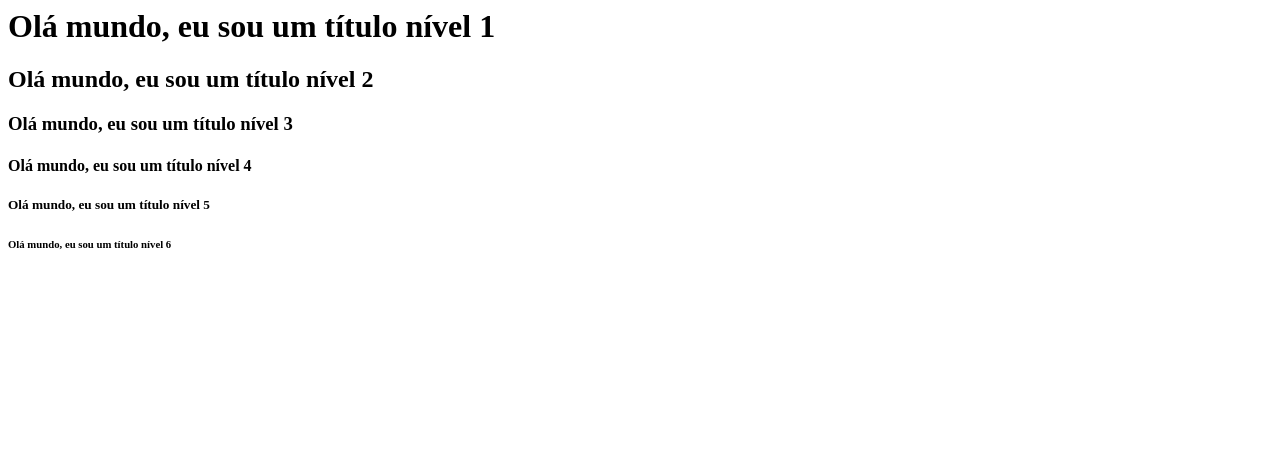
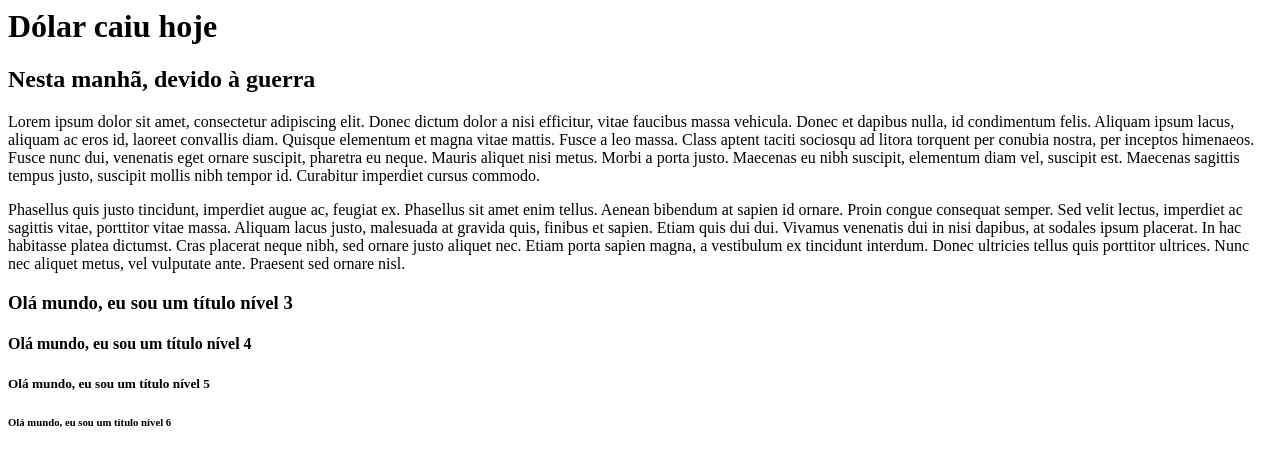
Before and after one commit to Cleyton-Souza/meuprimeirorepositorio, a plain HTML site: page index.html in a window 1280 px wide. Drawn offline with Linux system fonts and the light colour scheme.

Commit message:
Coloquei título e uma notícia

```diff
--- a/index.html
+++ b/index.html
@@ -1,6 +1,11 @@
 
-<h1> Olá mundo, eu sou um título nível 1 </h1>
-<h2> Olá mundo, eu sou um título nível 2 </h2>
+<h1> Dólar caiu hoje </h1>
+<h2> Nesta manhã, devido à guerra </h2>
+<p>Lorem ipsum dolor sit amet, consectetur adipiscing elit. Donec dictum dolor a nisi efficitur, vitae faucibus massa vehicula. Donec et dapibus nulla, id condimentum felis. Aliquam ipsum lacus, aliquam ac eros id, laoreet convallis diam. Quisque elementum et magna vitae mattis. Fusce a leo massa. Class aptent taciti sociosqu ad litora torquent per conubia nostra, per inceptos himenaeos. Fusce nunc dui, venenatis eget ornare suscipit, pharetra eu neque. Mauris aliquet nisi metus. Morbi a porta justo. Maecenas eu nibh suscipit, elementum diam vel, suscipit est. Maecenas sagittis tempus justo, suscipit mollis nibh tempor id. Curabitur imperdiet cursus commodo.</p>
+
+<p>Phasellus quis justo tincidunt, imperdiet augue ac, feugiat ex. Phasellus sit amet enim tellus. Aenean bibendum at sapien id ornare. Proin congue consequat semper. Sed velit lectus, imperdiet ac sagittis vitae, porttitor vitae massa. Aliquam lacus justo, malesuada at gravida quis, finibus et sapien. Etiam quis dui dui. Vivamus venenatis dui in nisi dapibus, at sodales ipsum placerat. In hac habitasse platea dictumst. Cras placerat neque nibh, sed ornare justo aliquet nec. Etiam porta sapien magna, a vestibulum ex tincidunt interdum. Donec ultricies tellus quis porttitor ultrices. Nunc nec aliquet metus, vel vulputate ante. Praesent sed ornare nisl.</p>
+
+
 <h3> Olá mundo, eu sou um título nível 3 </h3>
 <h4> Olá mundo, eu sou um título nível 4 </h4>
 <h5> Olá mundo, eu sou um título nível 5 </h5>
```
